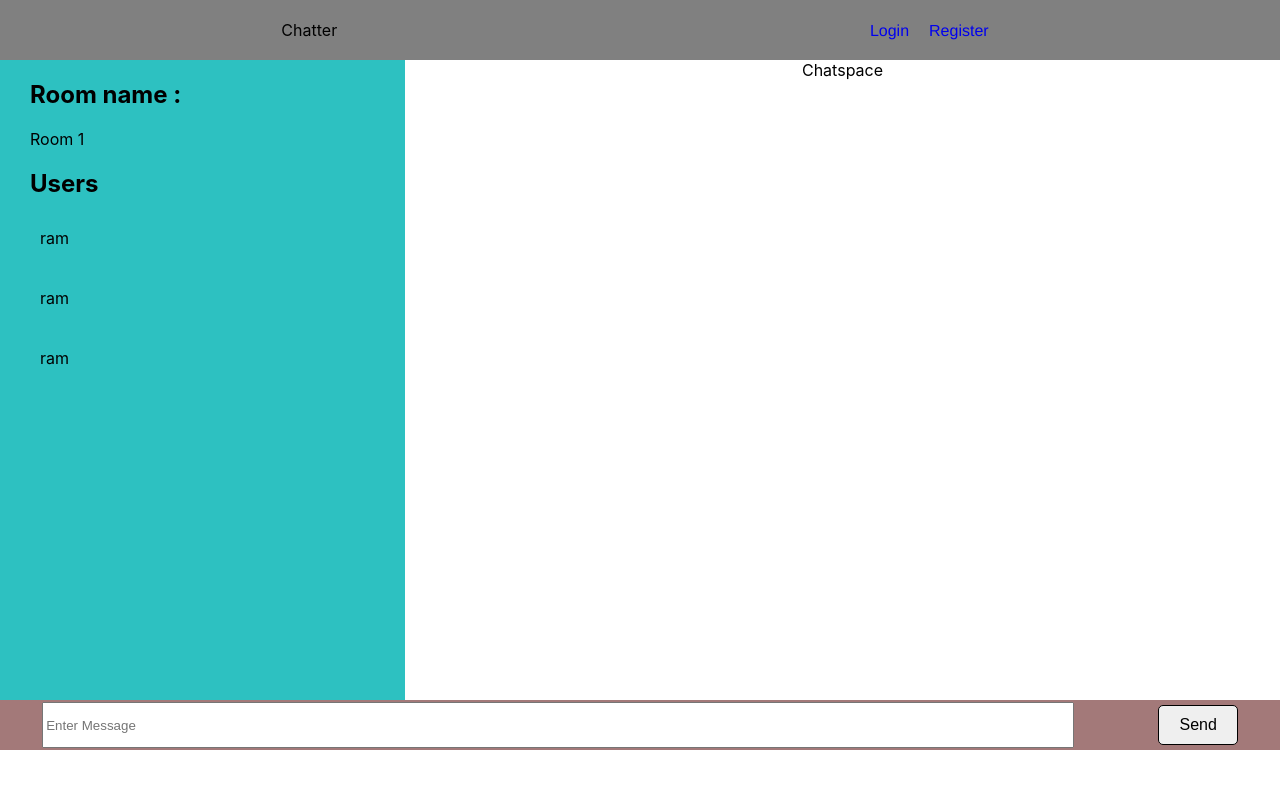
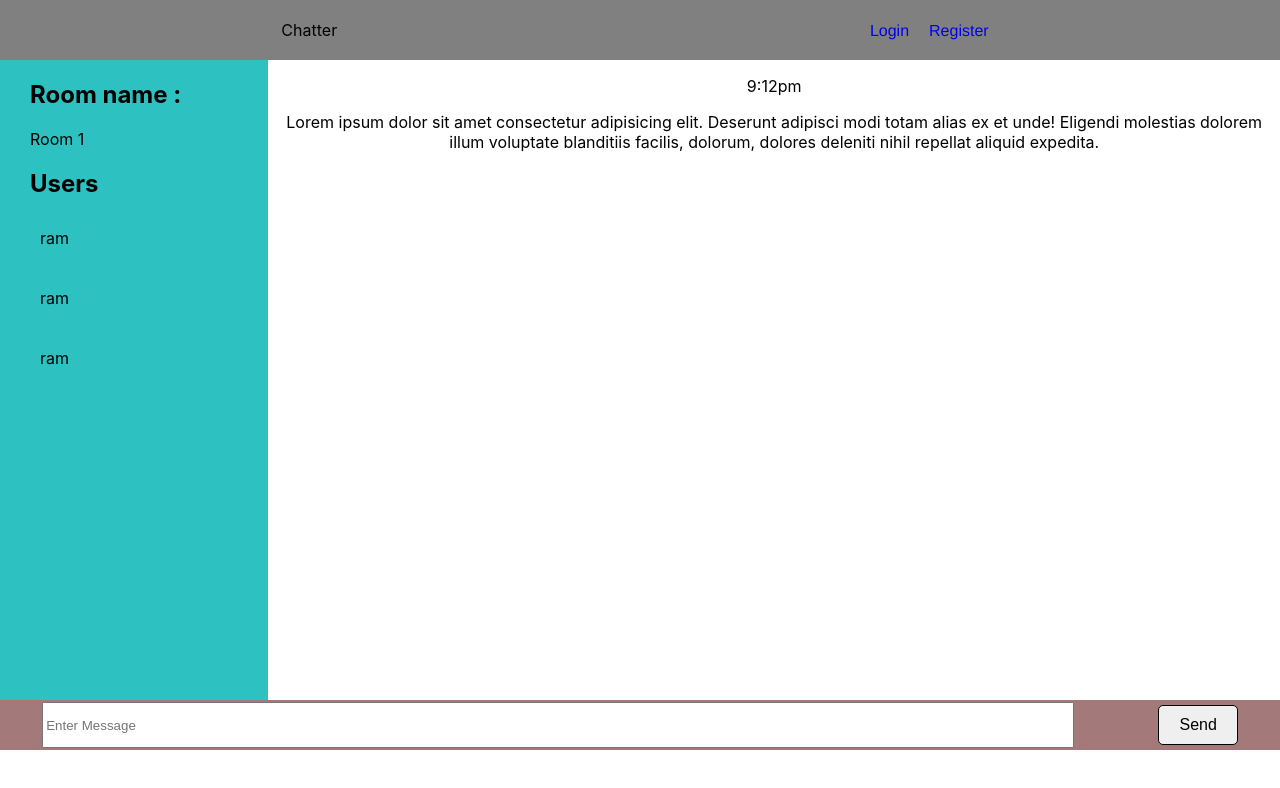
Before and after one commit to Uddeshya-UD/chatter, a React (Create React App) app: page / in a window 1280 px wide. Shown: the top 788 px of the page. Built offline with nearby package versions, Linux system fonts and the light colour scheme; no server answers.

Commit message:
initial phase complete commit

```diff
--- a/src/components/Chatspace.jsx
+++ b/src/components/Chatspace.jsx
@@ -1,8 +1,17 @@
 import React from 'react'
+import { socket } from "./Socket";
+import Socket from './Socket'
+const Chatspace = () => {
 
-const Chatspace = () => {
   return (
-    <div className='chatspace'>Chatspace</div>
+    <div className='chat-messages'>
+      <div className='message'>
+        <p className="meta"Brad><span></span>9:12pm</p>
+        <p className='text'>
+          Lorem ipsum dolor sit amet consectetur adipisicing elit. Deserunt adipisci modi totam alias ex et unde! Eligendi molestias dolorem illum voluptate blanditiis facilis, dolorum, dolores deleniti nihil repellat aliquid expedita.
+        </p>
+      </div>
+    </div>
   )
 }
 
--- a/src/components/Messagespace.jsx
+++ b/src/components/Messagespace.jsx
@@ -19,12 +19,27 @@ const Messagespace = () => {
     const msg = inputValue;
     console.log(msg);
 
+    e.preventDefault()
+
+
     // Assuming you have a "sendMessage" event on your server
     socket.emit("sendMessage", msg);
 
+    outputMessage(msg);
     // Clear the input field after sending the message
     setInputValue("");
   };
+
+
+  function outputMessage(message){
+    const div = document.createElement('div')
+    div.classList.add('message');
+    div.innerHTML = ` <p className="meta"Brad><span></span>9:12pm</p>
+    <p className='text'>
+      Lorem ipsum dolor sit amet consectetur adipisicing elit. Deserunt adipisci modi totam alias ex et unde! Eligendi molestias dolorem illum voluptate blanditiis facilis, dolorum, dolores deleniti nihil repellat aliquid expedita.
+    </p>`;
+    document.querySelector('.chat-messages').appendChild(div)
+  }
 
   return (
     <>
--- a/src/components/Socket.jsx
+++ b/src/components/Socket.jsx
@@ -19,7 +19,9 @@ const Socket = () => {
 
   }, []);
 
-  return <></>;
+
+return <></>;
+
 };
 
 export { socket };
```
